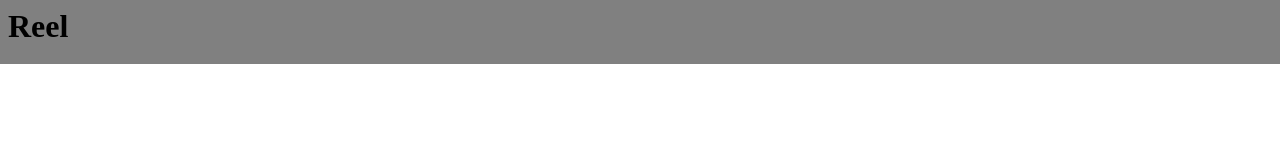
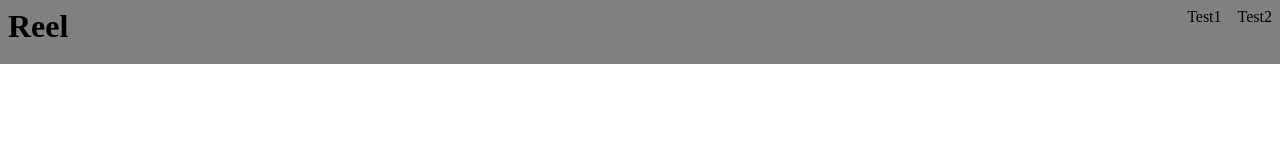
Before and after one commit to kesne/Reel, a Next.js app: page / in a window 1280 px wide. Shown: the top 160 px of the page. Built offline with nearby package versions, Linux system fonts and the light colour scheme.

Commit message:
Add Nav/Item component

```diff
--- a/components/Nav/Index.jsx
+++ b/components/Nav/Index.jsx
@@ -1,5 +1,6 @@
 import styled from 'styled-components';
 import Title from './Title';
+import Item from './Item';
 
 const Header = styled.header`
     position: fixed;
@@ -10,11 +11,22 @@ const Header = styled.header`
 
     background-color: gray;
 `;
+const Nav = styled.nav`
+    list-style-type: none;
+    margin: 0 0 0 auto;
+    padding: 0;
+
+    display: flex;
+`;
 
 export default function() {
     return (
         <Header>
             <Title />
+            <Nav>
+                <Item text="Test1" href="test1" />
+                <Item text="Test2" href="test2" />
+            </Nav>
         </Header>
     );
 }
--- /dev/null
+++ b/components/Nav/Item.jsx
@@ -0,0 +1,25 @@
+import Link from 'next/link';
+import styled from 'styled-components';
+
+const A = styled.a`
+    display: block;
+    box-sizing: border-box;
+    height: 100%;
+    padding: 8px;
+
+    cursor: pointer;
+
+    &:hover {
+        border-bottom: 3px solid black;
+    }
+`;
+
+export default function Item({ text, href, pseudo }) {
+    return (
+        <li>
+            <Link href={href || '/'} as={pseudo || href || '/'}>
+                <A>{text}</A>
+            </Link>
+        </li>
+    );
+}
```
